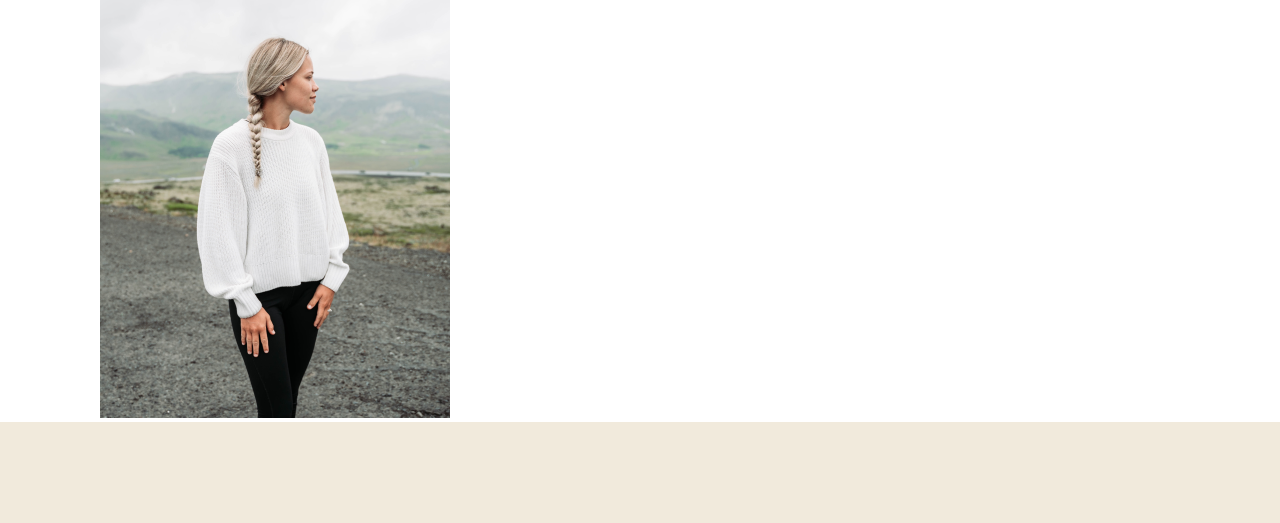
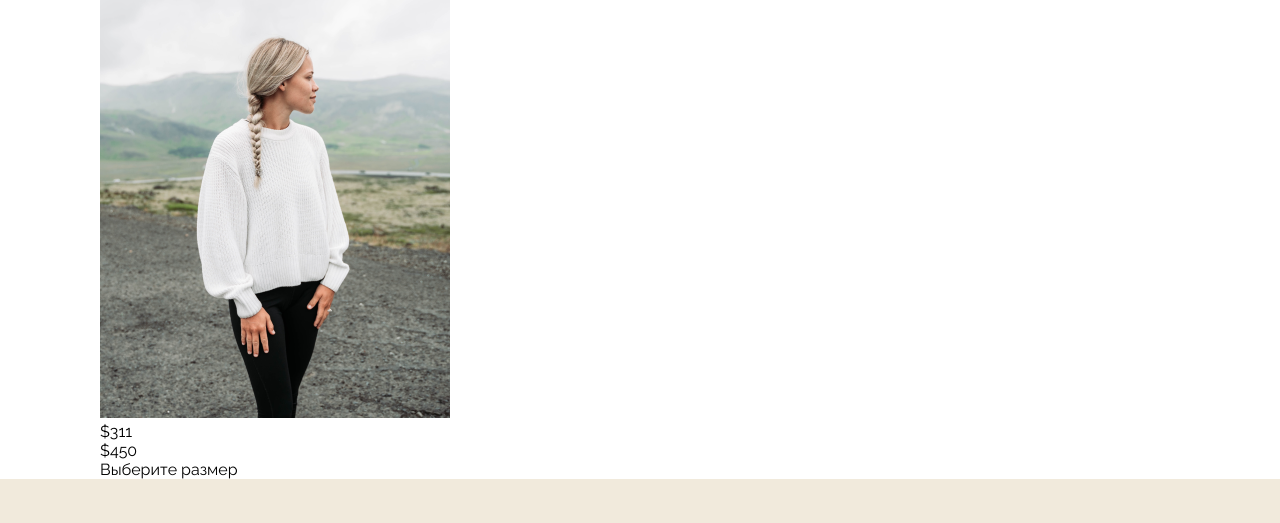
Before and after one commit to wdwell/csb-oesvht, a website: page one_item.html in a window 1280 px wide. Shown: the part 559-1082 px from the top of the page. Drawn offline with Linux system fonts and the light colour scheme.

Commit message:
Update one_item.html

```diff
--- a/one_item.html
+++ b/one_item.html
@@ -41,7 +41,10 @@
                 <div><a href="one_item.html" class="active">Свитшот Sweet Shot</a></div>
             </div>
             <div><img src="img/Фото товара-4.png" alt="">
-                <div></div>
+                <div>
+                  <div>$311</div><div>$450</div>
+                </div>
+                <div>Выберите размер</div>
                 <div></div>
             </div>
         </div>
```
